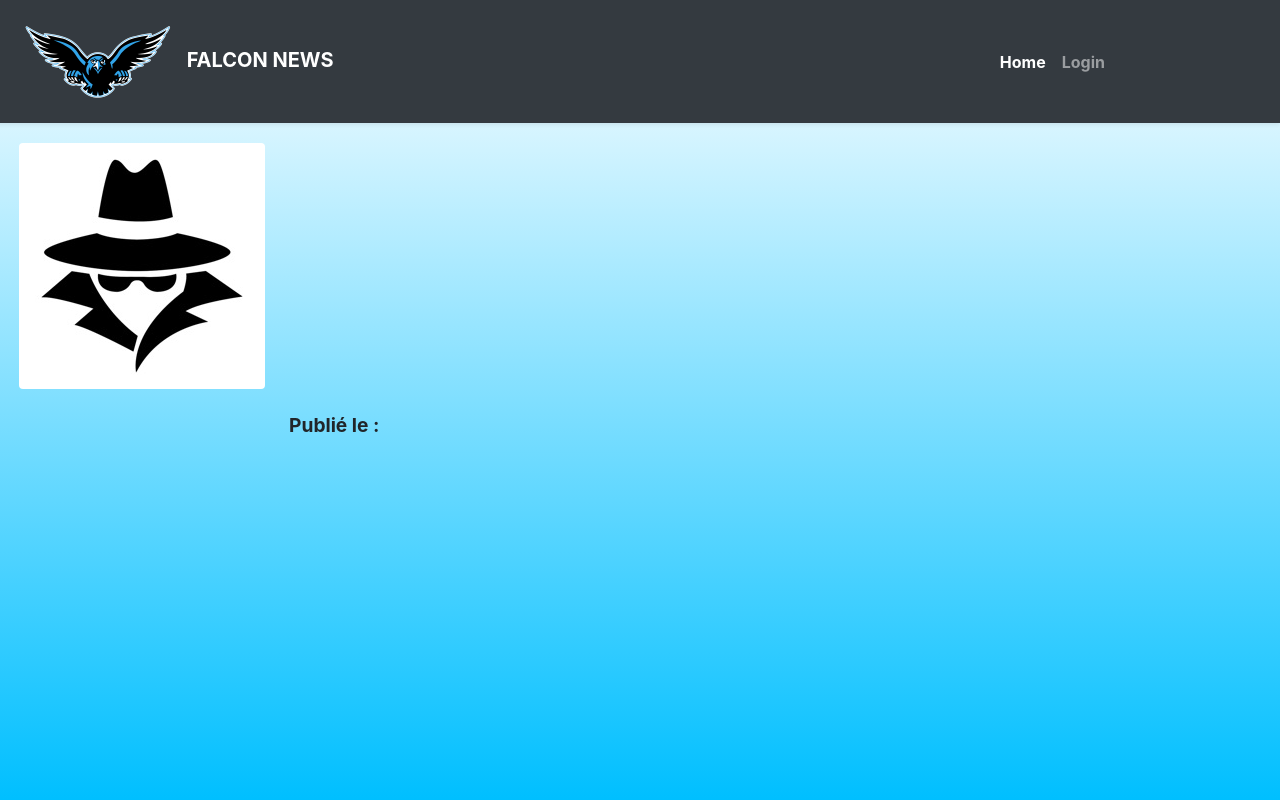
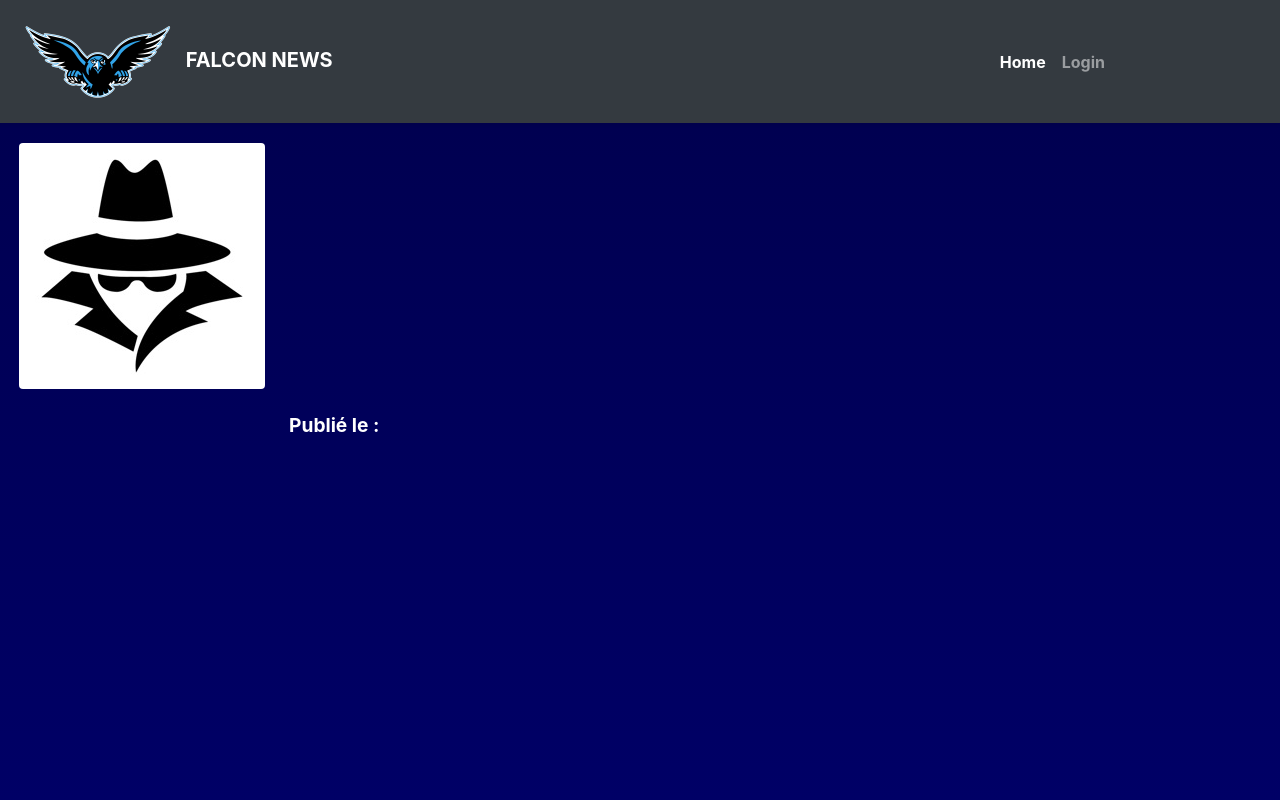
Before and after one commit to bRozenfeld/FalconNews, a PHP site: page /news/news.html in a window 1280 px wide. Run offline with PHP 8.4, Linux system fonts and the light colour scheme.

Commit message:
last update

```diff
--- a/gui/app/assets/css/styleNews.css
+++ b/gui/app/assets/css/styleNews.css
@@ -1,5 +1,5 @@
 Body{
-	 background: linear-gradient(to bottom,white,DeepSkyBlue) no-repeat center center fixed;
+	 background: linear-gradient(to bottom,#00004d,#000066) no-repeat center center fixed;
 	 margin-left:-9px;
 }
 .container{
@@ -12,16 +12,18 @@ table{
 	margin-top:-5%;
 }
 h4{
-	color: navy;
-	font-size:3em;
+	color: #ffffff;
+	font-size:2.9em;
 	font-weight: bold;
 	font-family:Roboto;
+	text-decoration:underline;
 }
 
 p{
 	font-size:1.6em;
 	font-family:Arial;
 	margin-right:2.5%;
+	color: #ffffff;
 }
 
 #logou{
@@ -30,4 +32,10 @@ p{
 #publie,#pubdate{
 	font-size:1.2em ;
 	font-weight:bold;
+	color:white;
 }
+
+a{
+	font-weight:bold;
+	color:white;
+}
--- a/gui/app/auth/auth.js
+++ b/gui/app/auth/auth.js
@@ -5,7 +5,7 @@ var isAdmin = false;
  * When document is loading
  */
 document.addEventListener("DOMContentLoaded", function() {
-  if(document.getElementById("connexion") !== null) {
+  if(document.getElementById("login") !== null) {
 
   }
 });
@@ -71,6 +71,7 @@ function login() {
  */
 function logout() {
   var token = getToken();
+  console.log(token);
   if (token !== null) {
     token = null;
   }
@@ -114,12 +115,10 @@ function reset_password() {
  * set the variables isAuthenticated and isAdmin to false
  */
 function logout() {
-  var token = getToken();
-  if (token !== null) {
-    token = null;
-  }
+  document.cookie = 'token=;expires=Thu, 01 Jan 1970 00:00:01 GMT;';
   isAuthenticated = false;
   isAdmin = false;
+  window.location.href = "http://localhost/FalconNews/gui/app/auth/auth.html";
 }
 /**
  * Return the token conained in the cookies
--- a/gui/app/feeders/feeders.html
+++ b/gui/app/feeders/feeders.html
@@ -40,7 +40,7 @@
         <li id="linkUser" class="nav-item"><a href="../user/user.html" class="nav-link">User</a></li>
 		<li class="nav-item" id="login"><a href="../auth/auth.html" class="nav-link">Login</a></li>
 		<li class="nav-item" id="reset"><a href="../auth/new_pwd.html" class="nav-link">Change password</a></li>
-		<li class="nav-item" id="logout"><button  type="submit" style="font-weight: bold" class="btn btn-dark nav-link" onclick="Logout()">Log out
+		<li class="nav-item" id="logout"><button  type="submit" style="font-weight: bold" class="btn btn-dark nav-link" onclick="logout()">Log out
       </ul>
     </div>
   </div>
--- a/gui/app/news/news.html
+++ b/gui/app/news/news.html
@@ -36,13 +36,13 @@
 
         <li class="nav-item active"><a href="../news/news.html" class="nav-link">Home </a></li>
 
-        <li id="connexion" class="nav-item"><a href="../auth/auth.html" class="nav-link">Login</a></li>
+        <li id="login" class="nav-item"><a href="../auth/auth.html" class="nav-link">Login</a></li>
 
         <li id="linkFeeders" class="nav-item"><a href="../feeders/feeders.html" class="nav-link">Feeders</a></li>
         <li id="linkUser" class="nav-item"><a href="../user/user.html" class="nav-link">User</a></li>
 
-		<li class="nav-item" id="reset" style="display:none"><a href="../auth/new_pwd.html" class="nav-link">Change password</a></li>
-		<li class="nav-item" id="logout" style="display:none"><button style="font-weight: bold" type="submit" class="btn btn-dark nav-link" onclick="Logout()">Log out</button></li>
+		<li class="nav-item" id="reset" style="display:none"><a href="../auth/new_pwd.html" class="nav-link">Change password</a></li-->
+		<li class="nav-item" id="logout" style="display:none"><button style="font-weight: bold" type="submit" class="btn btn-dark nav-link" onclick="logout()">Log out</button></li>
       </ul>
     </div>
 
@@ -71,6 +71,7 @@
 				<tr>
 					  <td><a id="url"></a></td>
 					  <td><span id="publie" >Publié le :</span> <span style="font-size:1.2em style font-weight:bold" id="pubDate"></span></h5></td>
+
 					  <p id="id" style="visibility: hidden"></p>
 					  <p id="priority" style="visibility: hidden"></p>
 				</tr>
--- a/gui/app/user/user.html
+++ b/gui/app/user/user.html
@@ -34,7 +34,7 @@
         <li id="linkFeeders" class="nav-item"><a href="../feeders/feeders.html" class="nav-link">Feeders</a></li>
         <li id="linkUser" class="nav-item"><a href="../user/user.html" class="nav-link">User</a></li>
 		<li class="nav-item" id="login"><a href="../auth/auth.html" class="nav-link">Login</a></li>
-		<!--li class="nav-item" id="reset"><a href="../auth/new_pwd.html" class="nav-link">Change password</a></li-->
+		<li class="nav-item" id="reset"><a href="../auth/new_pwd.html" class="nav-link">Change password</a></li>
 		<li class="nav-item" id="logout"><button style="font-weight: bold" type="submit" class="btn btn-dark nav-link" onclick="logout()">Log out
       </ul>
     </div>
```
